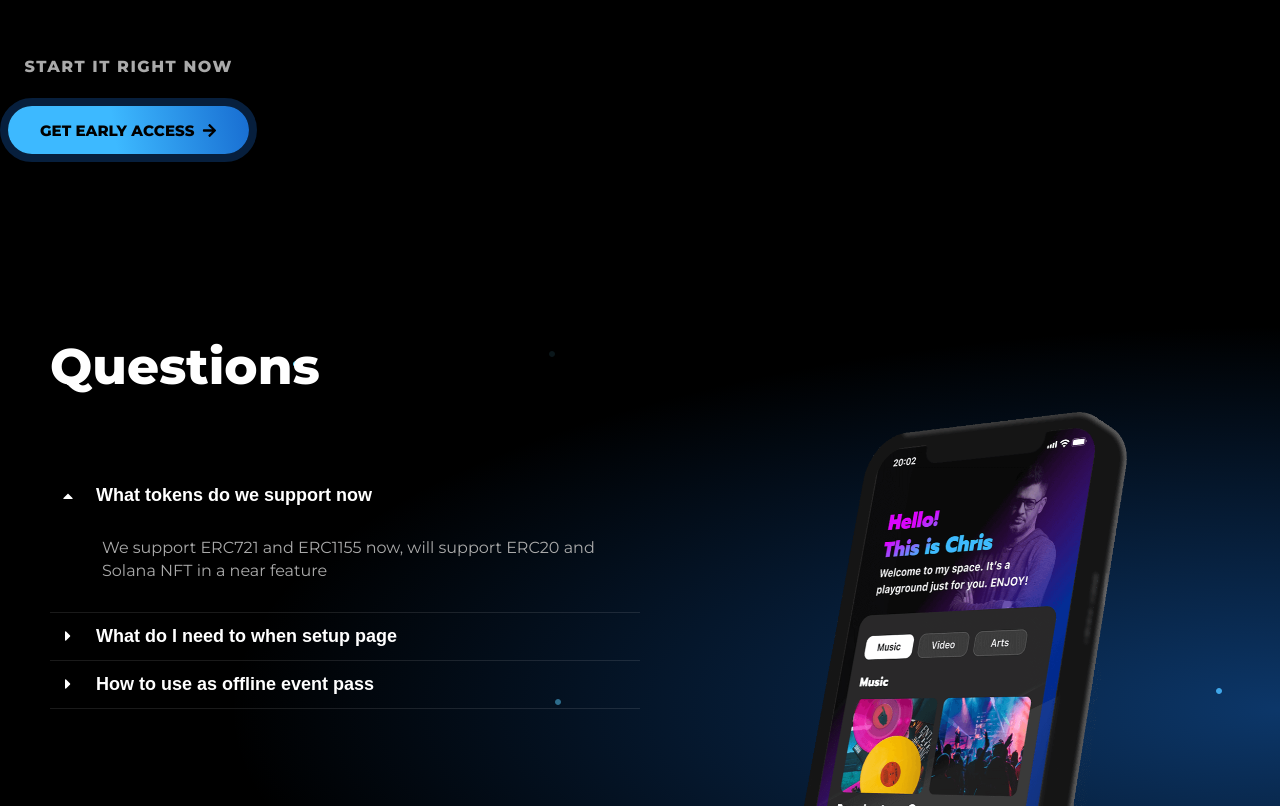
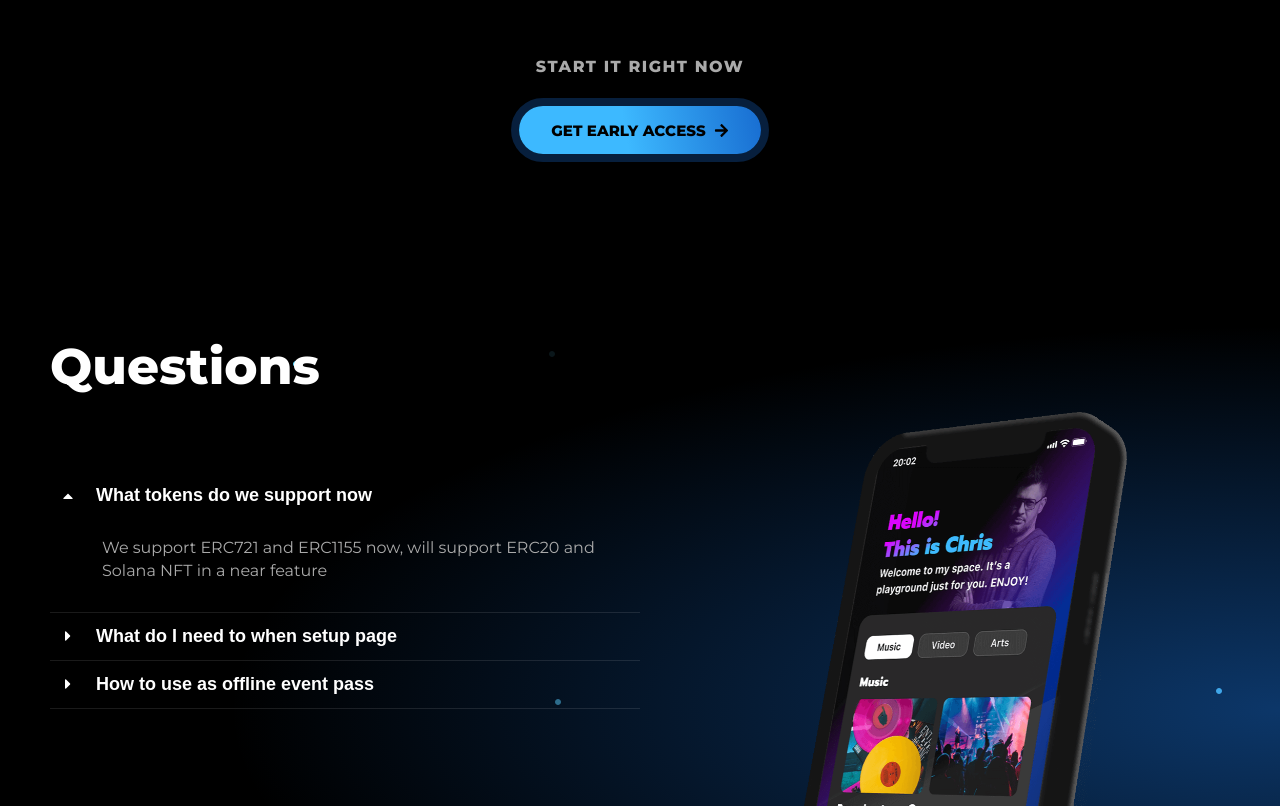
Before and after one commit to indexhui/paperknife, a React (Create React App) app: page / in a window 1280 px wide. Shown: the part 3867-4673 px from the top of the page. Built offline with nearby package versions, Linux system fonts and the light colour scheme.

Commit message:
fix cta position

```diff
--- a/src/layout/SectionCallToAction.js
+++ b/src/layout/SectionCallToAction.js
@@ -18,7 +18,12 @@ const delayTransition = { duration: 0.5, type: 'tween', delay: '.05' };
 
 const SectionCallToAction = () => {
   return (
-    <Flex pt={{ base: '10px', lg: '50px' }} pb={{ base: '40px', lg: '80px' }}>
+    <Flex
+      pt={{ base: '10px', lg: '50px' }}
+      pb={{ base: '40px', lg: '80px' }}
+      w="100%"
+      justify="center"
+    >
       <Flex direction="column">
         <MotionBox
           initial="hidden"
```
